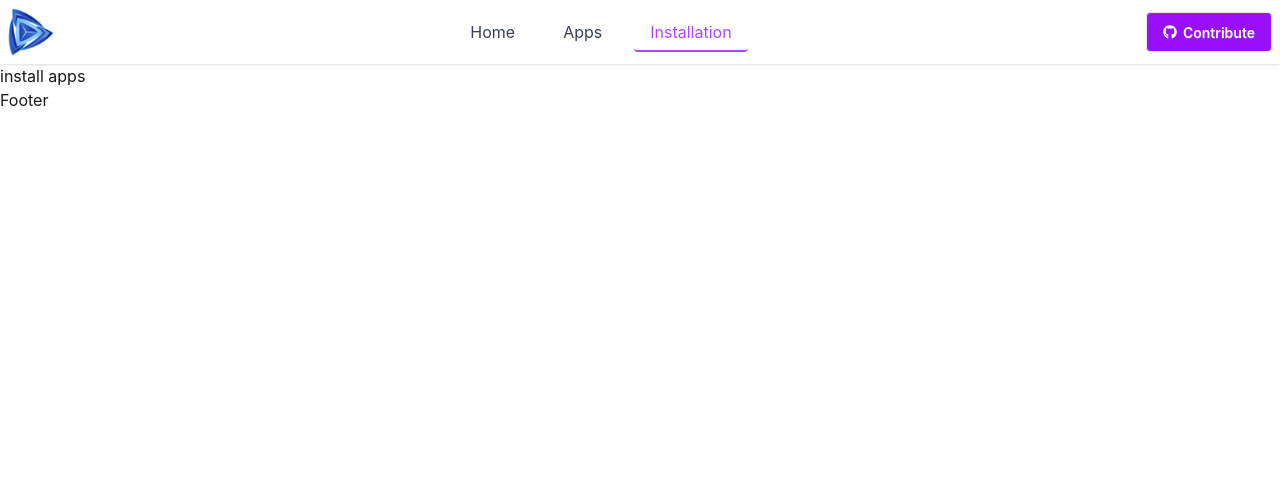
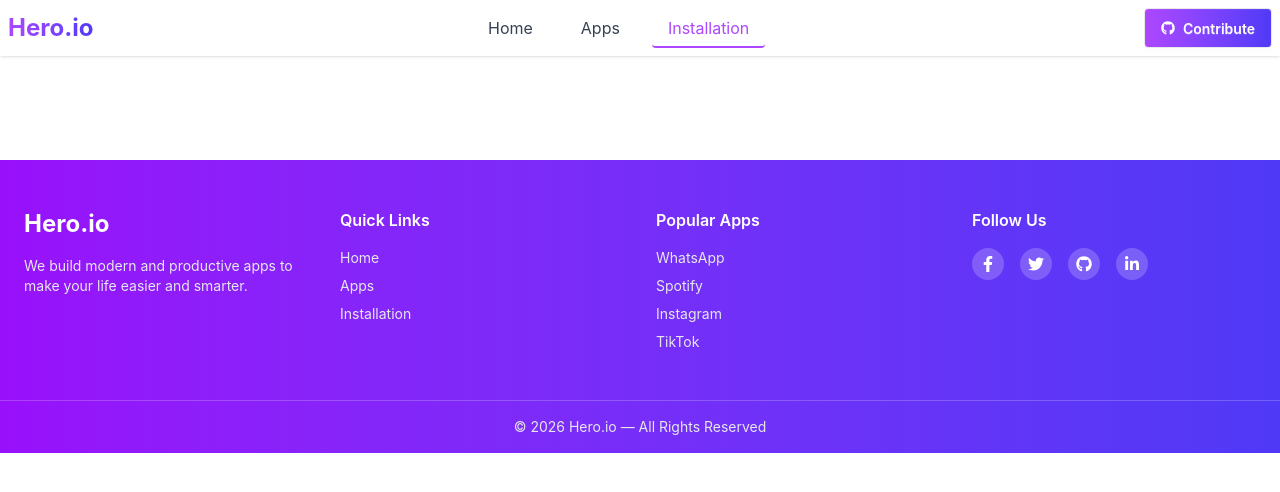
Before and after one commit to shawon787-cyber/Play-Store-React, a React (Vite) app: page /installedApps in a window 1280 px wide. Shown: the top 492 px of the page. Built offline with nearby package versions, Linux system fonts and the light colour scheme.

Commit message:
uninstall feature added

```diff
--- a/package.json
+++ b/package.json
@@ -16,6 +16,7 @@
     "react-icons": "^5.6.0",
     "react-router": "^7.14.0",
     "react-spinners": "^0.17.0",
+    "react-toastify": "^11.0.5",
     "tailwindcss": "^4.2.2"
   },
   "devDependencies": {
--- a/src/Context/InstalledAppProvider.jsx
+++ b/src/Context/InstalledAppProvider.jsx
@@ -5,7 +5,8 @@ export const InstalledAppsContext = createContext();
 const InstalledAppProvider = ({children}) => {
     const [installedApps, setInstalledApps] = useState([]);
     const data = {
-        installedApps, setInstalledApps
+        installedApps,
+        setInstalledApps,
     }
     return <InstalledAppsContext.Provider value={data}>{children}</InstalledAppsContext.Provider>;
 };
--- a/src/Layout/RootLayout.jsx
+++ b/src/Layout/RootLayout.jsx
@@ -2,6 +2,7 @@
 import { Outlet } from 'react-router';
 import Navbar from '../assets/Components/Shared/Navbar';
 import Footer from '../assets/Components/Shared/Footer';
+import { ToastContainer } from 'react-toastify';
 
 const RootLayout = () => {
     return (
@@ -9,6 +10,7 @@ const RootLayout = () => {
             <Navbar></Navbar>
             <Outlet></Outlet>
             <Footer></Footer>
+            <ToastContainer></ToastContainer>
         </div>
     );
 };
--- a/src/assets/Components/Shared/Footer.jsx
+++ b/src/assets/Components/Shared/Footer.jsx
@@ -1,11 +1,69 @@
 import React from 'react';
+import { FaFacebookF, FaGithub, FaLinkedinIn, FaTwitter } from 'react-icons/fa';
 
 const Footer = () => {
-    return (
+  return (
+    <footer className="bg-gradient-to-r from-purple-600 to-indigo-600 text-white mt-16">
+
+      <div className="max-w-7xl mx-auto px-6 py-12 grid md:grid-cols-4 gap-8">
+
+        {/* Logo / About */}
         <div>
-            Footer
+          <h2 className="text-2xl font-bold mb-4">Hero.io</h2>
+          <p className="text-sm text-gray-200">
+            We build modern and productive apps to make your life easier and smarter.
+          </p>
         </div>
-    );
+
+        {/* Links */}
+        <div>
+          <h3 className="font-semibold mb-4">Quick Links</h3>
+          <ul className="space-y-2 text-sm text-gray-200">
+            <li className="hover:text-white cursor-pointer">Home</li>
+            <li className="hover:text-white cursor-pointer">Apps</li>
+            <li className="hover:text-white cursor-pointer">Installation</li>
+          </ul>
+        </div>
+
+        {/* Apps */}
+        <div>
+          <h3 className="font-semibold mb-4">Popular Apps</h3>
+          <ul className="space-y-2 text-sm text-gray-200">
+            <li>WhatsApp</li>
+            <li>Spotify</li>
+            <li>Instagram</li>
+            <li>TikTok</li>
+          </ul>
+        </div>
+
+        {/* Social */}
+        <div>
+          <h3 className="font-semibold mb-4">Follow Us</h3>
+          <div className="flex gap-4">
+            <span className="p-2 bg-white/20 rounded-full hover:bg-white hover:text-purple-600 transition">
+              <FaFacebookF />
+            </span>
+            <span className="p-2 bg-white/20 rounded-full hover:bg-white hover:text-purple-600 transition">
+              <FaTwitter />
+            </span>
+            <span className="p-2 bg-white/20 rounded-full hover:bg-white hover:text-purple-600 transition">
+              <FaGithub />
+            </span>
+            <span className="p-2 bg-white/20 rounded-full hover:bg-white hover:text-purple-600 transition">
+              <FaLinkedinIn />
+            </span>
+          </div>
+        </div>
+
+      </div>
+
+      {/* Bottom */}
+      <div className="border-t border-white/20 text-center py-4 text-sm text-gray-200">
+        © 2026 Hero.io — All Rights Reserved
+      </div>
+
+    </footer>
+  );
 };
 
 export default Footer;
--- a/src/assets/Components/Shared/Navbar.jsx
+++ b/src/assets/Components/Shared/Navbar.jsx
@@ -7,13 +7,18 @@ const Navbar = () => {
     return (
         <div className='shadow-sm'>
             <nav className='flex justify-between items-center p-2 container mx-auto'>
-            <img className='w-12' src={logo} alt="" />
+                <h2 className="text-2xl font-bold bg-gradient-to-r from-purple-500 to-indigo-600 bg-clip-text text-transparent">
+                    Hero.io
+                </h2>
             <ul className='flex justify-between gap-4 items-center'>
                 <li><NavLink to={"/"}  className={({ isActive }) =>`px-4 py-2 rounded ${isActive ? "border-b-2 border-purple-500 text-purple-500" : "text-gray-700"}`}>Home</NavLink></li>
                 <li><NavLink to={"/apps"} className={({ isActive }) =>`px-4 py-2 rounded ${isActive ? "border-b-2 border-purple-500 text-purple-500" : "text-gray-700"}`}>Apps</NavLink></li>
                 <li><NavLink to={"/installedApps"} className={({ isActive }) =>`px-4 py-2 rounded ${isActive ? "border-b-2 border-purple-500 text-purple-500" : "text-gray-700"}`}>Installation</NavLink></li>
             </ul>
-            <button className='btn bg-purple-600 text-white flex items-center'><FaGithub /> <span>Contribute</span></button>
+            <button className='btn bg-gradient-to-r from-purple-500 to-indigo-600 text-white flex items-center gap-2'>
+  <FaGithub />
+  <span>Contribute</span>
+</button>
         </nav>
         </div>
     );
--- a/src/pages/InstallApps/InstallApps.jsx
+++ b/src/pages/InstallApps/InstallApps.jsx
@@ -1,12 +1,32 @@
 import React, { useContext } from 'react';
 import { InstalledAppsContext } from '../../Context/InstalledAppProvider';
+import { toast } from 'react-toastify';
 
 const InstallApps = () => {
     const {installedApps, setInstalledApps} = useContext(InstalledAppsContext);
-    console.log(installedApps)
+    console.log(installedApps, setInstalledApps);
+    const handleUninstall =(app)=>{
+        console.log(app, "need to uninstall");
+        const restApps = installedApps.filter(iApp => iApp.id != app.id);
+        console.log(restApps);
+        setInstalledApps(restApps);
+        toast.error(`${app.title} is uninstall`)
+    }
     return (
-        <div>
-            install apps
+        <div className='container mx-auto px-2 my-10 grid gap-6'>
+            {
+                installedApps.map((app, ind)=>{
+                    return <div className='shadow flex items-center  p-4 rounded-md bg-purple-50 justify-between' key={ind}>
+
+                        <div className='flex items-center gap-4'>
+                            <img className='h-24 w-auto' src={app.image} alt="" />
+                            <h2>{app.title}</h2>
+
+                        </div>
+                        <button onClick={()=> handleUninstall(app)} className='btn bg-pink-600 text-white'>Uninstall</button>
+                    </div>
+                })
+            }
         </div>
     );
 };
--- a/src/pages/appDetails/AppDetails.jsx
+++ b/src/pages/appDetails/AppDetails.jsx
@@ -3,6 +3,7 @@ import { useParams } from 'react-router';
 import UseApps from '../../Hooks/UseApps';
 import { HashLoader } from 'react-spinners';
 import { InstalledAppsContext } from '../../Context/InstalledAppProvider';
+import { toast } from 'react-toastify';
 
 const AppDetails = () => {
     const {id} = useParams();
@@ -19,7 +20,8 @@ const AppDetails = () => {
         )
     }
     const handleInstallApps =()=>{
-        setInstalledApps([...installedApps, expectedApps])
+        setInstalledApps([...installedApps, expectedApps]);
+        toast.success(`${expectedApps.title} App is installed`)
     }
     console.log(installedApps, "installed apps");
     return (
```
Also changed, not shown: 1 other file (tests, documents, lock files or other folders).
